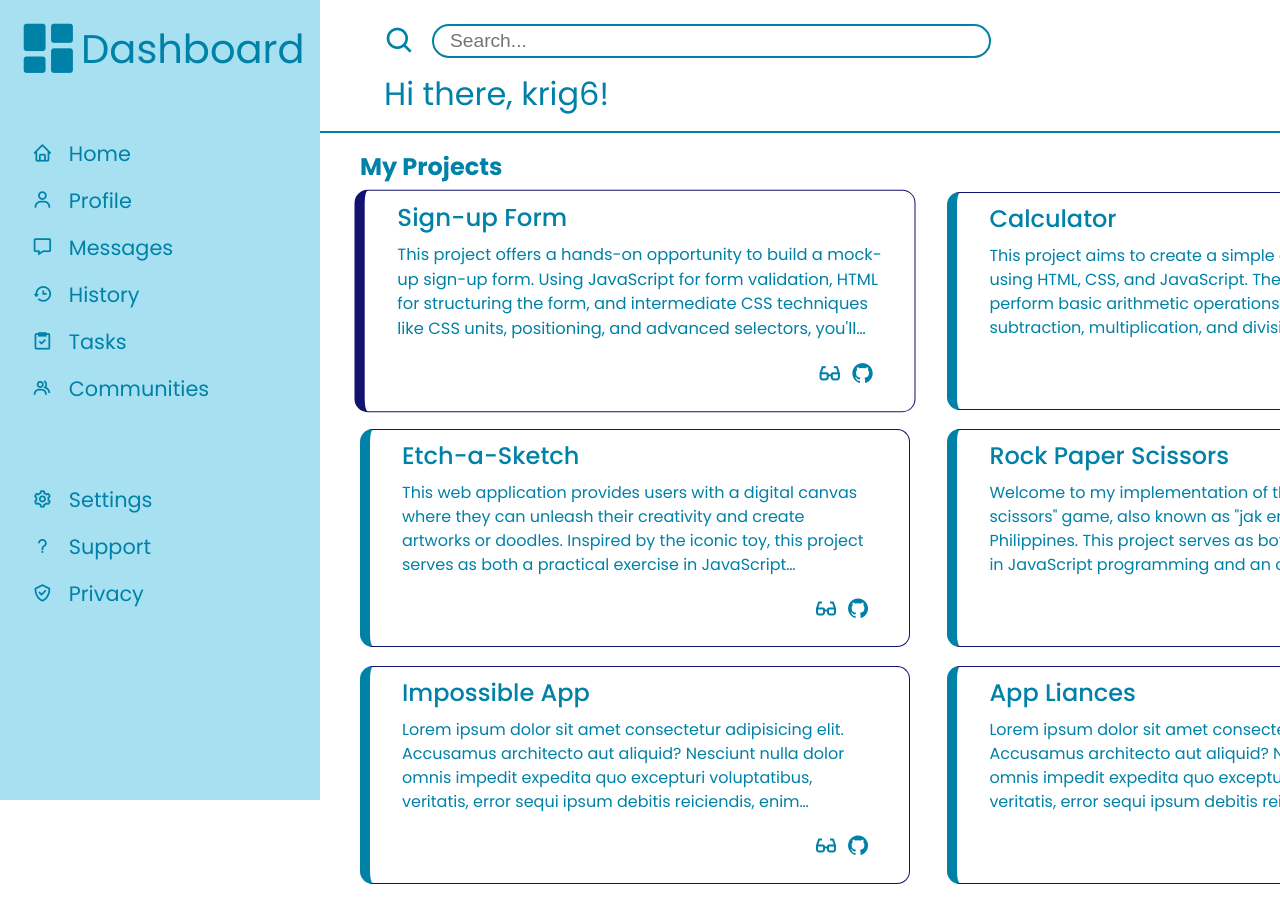
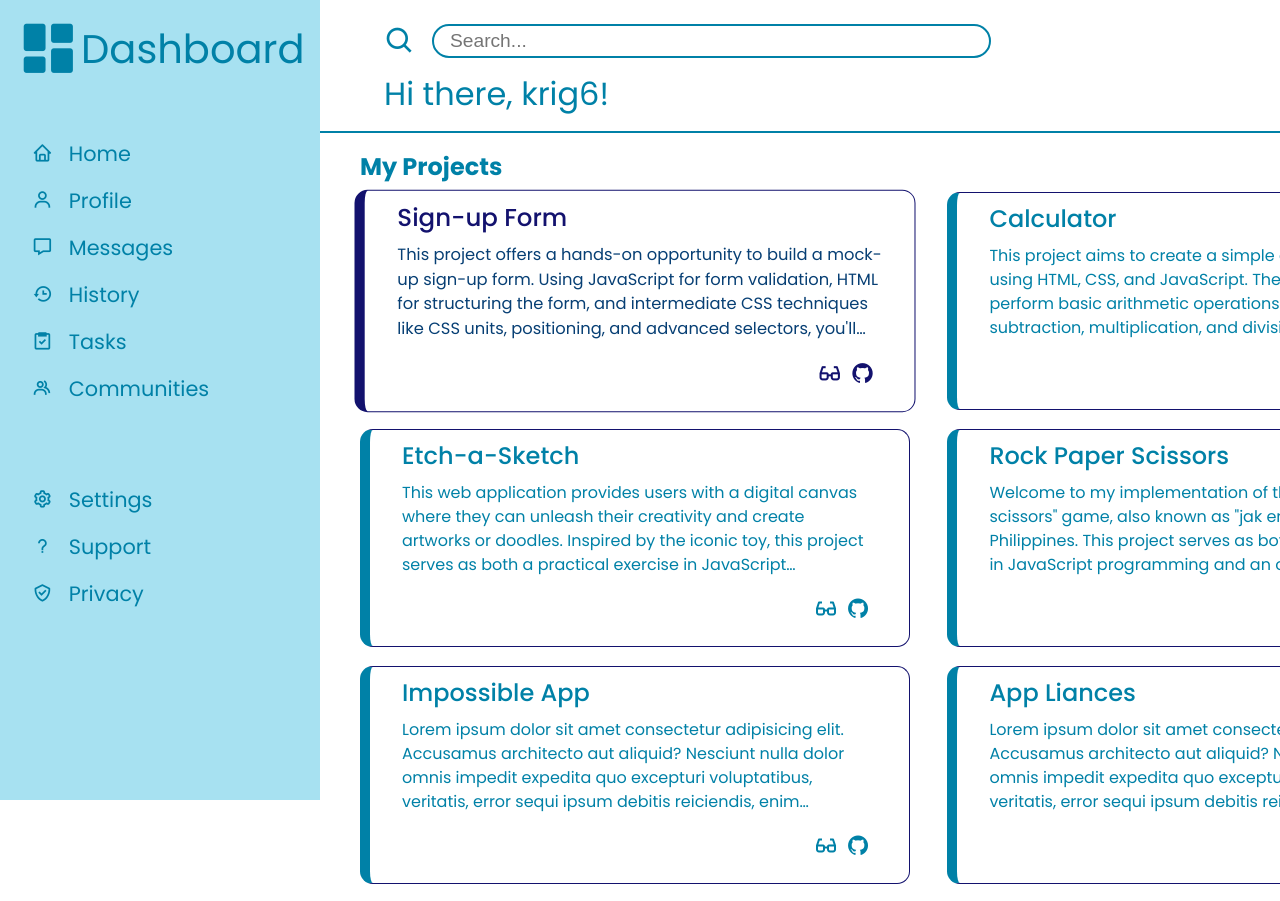
Before and after one commit to krig6/odin-dashboard, a plain HTML site: page index.html in a window 1280 px wide. In both pictures the pointer is over the element 639 px from the left and 291 px from the top of the page. Shown: the top 901 px of the page. Drawn offline with nearby package versions, Linux system fonts and the light colour scheme.

Commit message:
style: Add color change when hover for project-card texts
This commit will change the color of p and a in project-card on hover.

```diff
--- a/style.css
+++ b/style.css
@@ -399,6 +399,14 @@ html {
   border-left-color: var(--darker-color);
 }
 
+.project-card:hover p {
+  color: var(--dark-color);
+}
+
+.project-card:hover a {
+  color: var(--darker-color);
+}
+
 .announcement:hover,
 .trending:hover {
   transform: scale(1.02);
```
